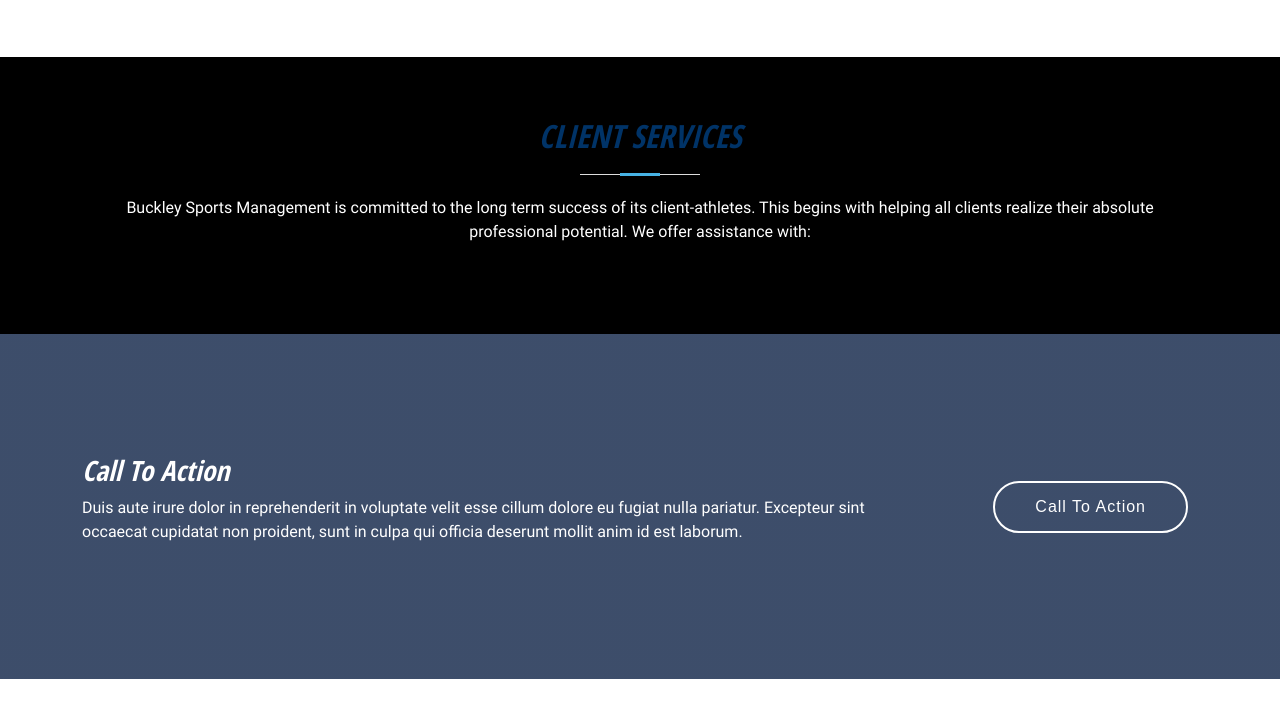
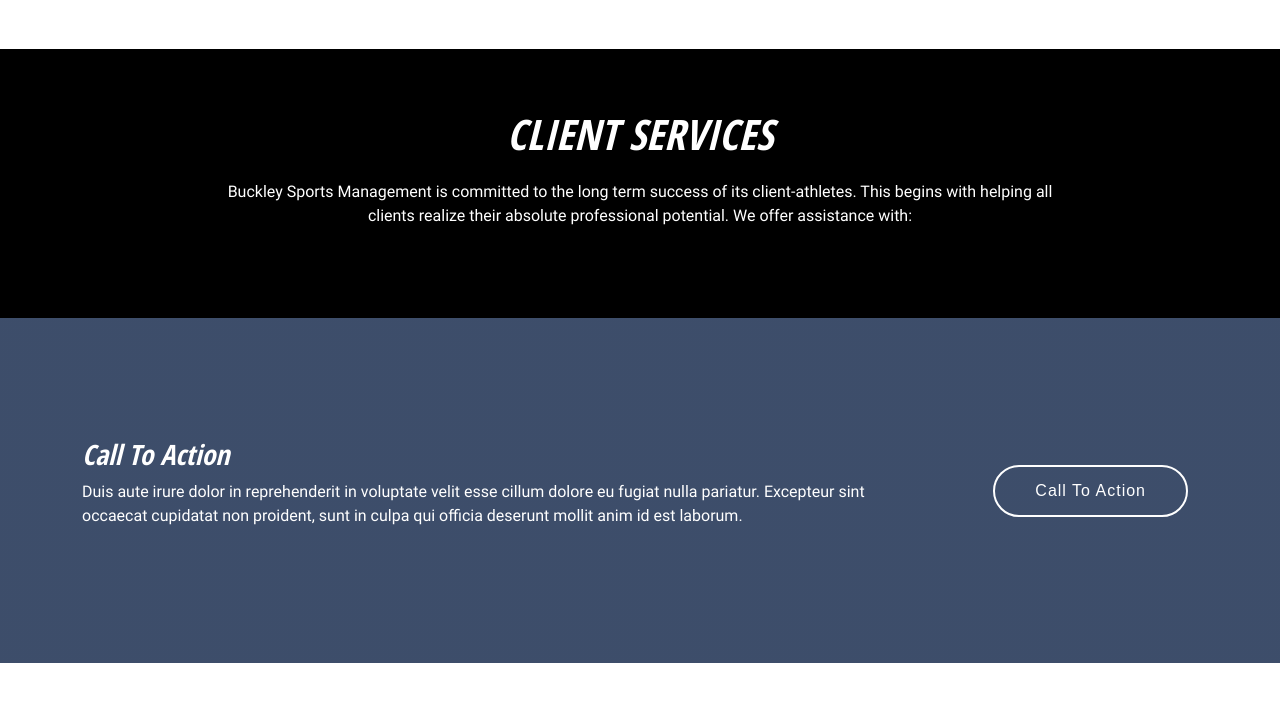
Before and after one commit to mdalberto/buckley, an Eleventy site: page src/index.html in a window 1280 px wide. Shown: the part 2853-3573 px from the top of the page. Built offline with nearby package versions, Linux system fonts and the light colour scheme; Eleventy itself is replaced by a stand-in of ours; files that its build step writes are made by us from their sources; files whose address does not match are found by name.

Commit message:
client services fix css

```diff
--- a/src/assets/css/style.css
+++ b/src/assets/css/style.css
@@ -124,7 +124,7 @@ h6 {
   right: 15px;
   bottom: 15px;
   z-index: 996;
-  background: #47b2e4;
+  background: var(--primary);
   width: 40px;
   height: 40px;
   border-radius: 50px;
@@ -652,39 +652,20 @@ section {
 }
 
 .section-title h2 {
-  font-size: 32px;
+  font-size: 42px;
   font-weight: bold;
   text-transform: uppercase;
   margin-bottom: 20px;
-  padding-bottom: 20px;
+
   position: relative;
   color: #003367;
 }
 
-.section-title h2::before {
-  content: '';
-  position: absolute;
-  display: block;
-  width: 120px;
-  height: 1px;
-  background: #ddd;
-  bottom: 1px;
-  left: calc(50% - 60px);
-}
-
-.section-title h2::after {
-  content: '';
-  position: absolute;
-  display: block;
-  width: 40px;
-  height: 3px;
-  background: #47b2e4;
-  bottom: 0;
-  left: calc(50% - 20px);
-}
 
 .section-title p {
   margin-bottom: 0;
+  max-width:850px;
+  margin:0 auto;
 }
 
 /*--------------------------------------------------------------
@@ -967,6 +948,10 @@ section {
 /*--------------------------------------------------------------
 # Services
 --------------------------------------------------------------*/
+.services .section-title h2{
+  color:white;
+}
+
 .services{
   background-color: black;
   color:white;
@@ -977,6 +962,7 @@ section {
   padding: 50px 30px;
   transition: all ease-in-out 0.4s;
   background: #fff;
+  width:100%;
 }
 
 .services .icon-box .icon {
@@ -984,7 +970,7 @@ section {
 }
 
 .services .icon-box .icon i {
-  color: #47b2e4;
+  color: var(--secondary);
   font-size: 36px;
   transition: 0.3s;
 }
@@ -996,7 +982,7 @@ section {
 }
 
 .services .icon-box h4 a {
-  color: #003367;
+  color: var(--primary);
   transition: ease-in-out 0.3s;
 }
 
@@ -1011,7 +997,7 @@ section {
 }
 
 .services .icon-box:hover h4 a {
-  color: #47b2e4;
+  color: var(--secondary);
 }
 
 /*--------------------------------------------------------------
```
